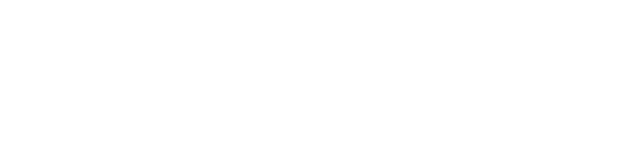
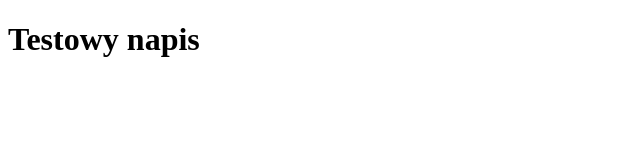
Before and after one commit to ErrZet/ErrZet.github.io, a plain HTML site: page index.html in a window 1280 px wide. Shown: the whole page, without its empty margins (0-640 px from the left). Drawn offline with Linux system fonts and the light colour scheme.

Commit message:
Update index.html

```diff
--- a/index.html
+++ b/index.html
@@ -3,3 +3,8 @@
   <head>
     <meta charset="utf-8">
     <title>Projekt</title>
+  </head>
+  <body>
+    <h1> Testowy napis </h1>
+  </body>
+</html>
```
